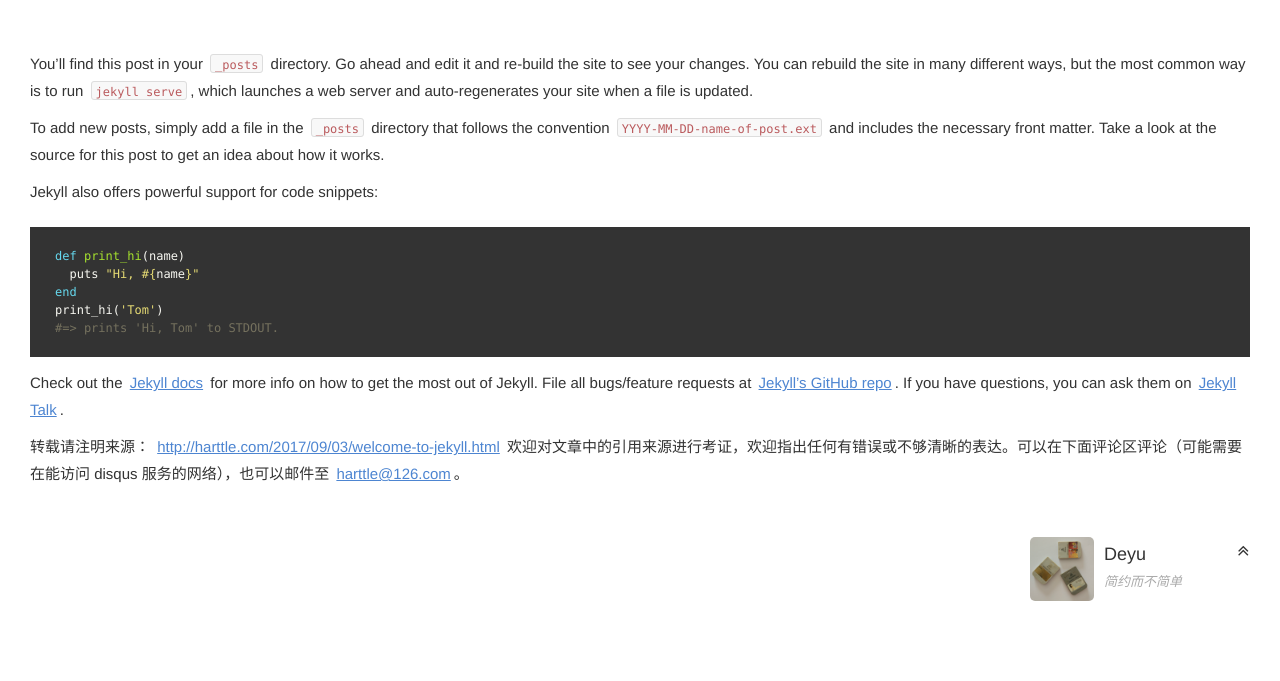
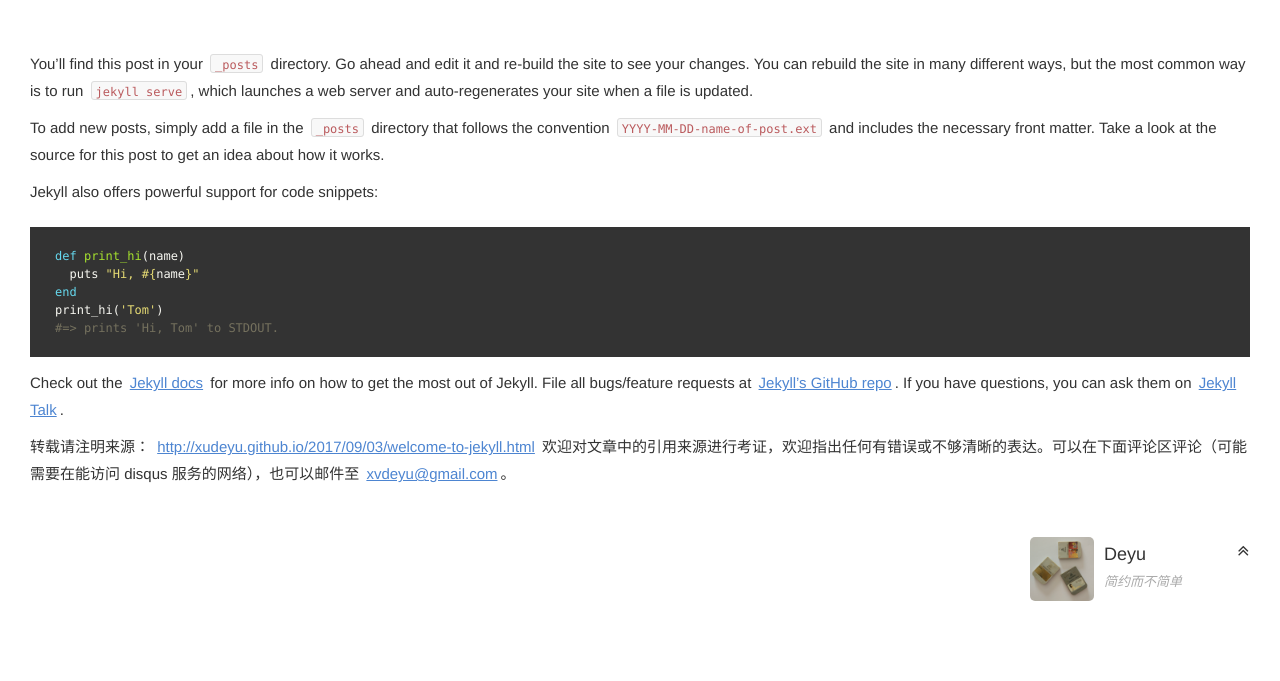
Before and after one commit to xudeyu/xudeyu.github.io, a Jekyll site: the page built from _posts/2017-09-03-welcome-to-jekyll.md, in a window 1280 px wide. Shown: the part 480-1161 px from the top of the page. Built offline with Jekyll 4.4.1, drawn with Linux system fonts in a browser that asks for light colours; comment, search, counter and statistics services are not loaded.

```diff
--- a/404.html
+++ b/404.html
@@ -12,7 +12,7 @@ bannerTransparent: true
     <p class="lead">{{page.excerpt}}<p>
 
     <form action="http://google.com/search" method="get">
-      <input type="hidden" name="q" value="site:harttle.com">
+      <input type="hidden" name="q" value="site:{{site.url}}">
       <input class="form-control" placeholder="关键字..." name="q" autofocus>
     </form>
 
--- a/_config.yml
+++ b/_config.yml
@@ -1,7 +1,9 @@
 title: Deyu's Yard
 description: 简约而不简单
 url: http://xudeyu.github.io
-author: Deyu
+author:
+  name: Deyu
+  email: xvdeyu@gmail.com
 logo: assets/img/favicon.png
 keywords:
 ##  - Web
--- a/_layouts/blog.html
+++ b/_layouts/blog.html
@@ -27,7 +27,7 @@ layout: default
     <div class="content">
       <div class="md">
         {{ content }}
-        <p>转载请注明来源： <a href="http://harttle.com{{page.url}}">http://harttle.com{{page.url}}</a> 欢迎对文章中的引用来源进行考证，欢迎指出任何有错误或不够清晰的表达。可以在下面评论区评论（可能需要在能访问 disqus 服务的网络），也可以邮件至 <a href="mailto:harttle@126.com">harttle@126.com</a>。</p>
+        <p>转载请注明来源： <a href="http://{{site.url}}{{page.url}}">{{site.url}}{{page.url}}</a> 欢迎对文章中的引用来源进行考证，欢迎指出任何有错误或不够清晰的表达。可以在下面评论区评论（可能需要在能访问 disqus 服务的网络），也可以邮件至 <a href="mailto: {{site.author.email}}">{{site.author.email}}</a>。</p>
       </div>
 
       <div class="hidden-xs">
```
